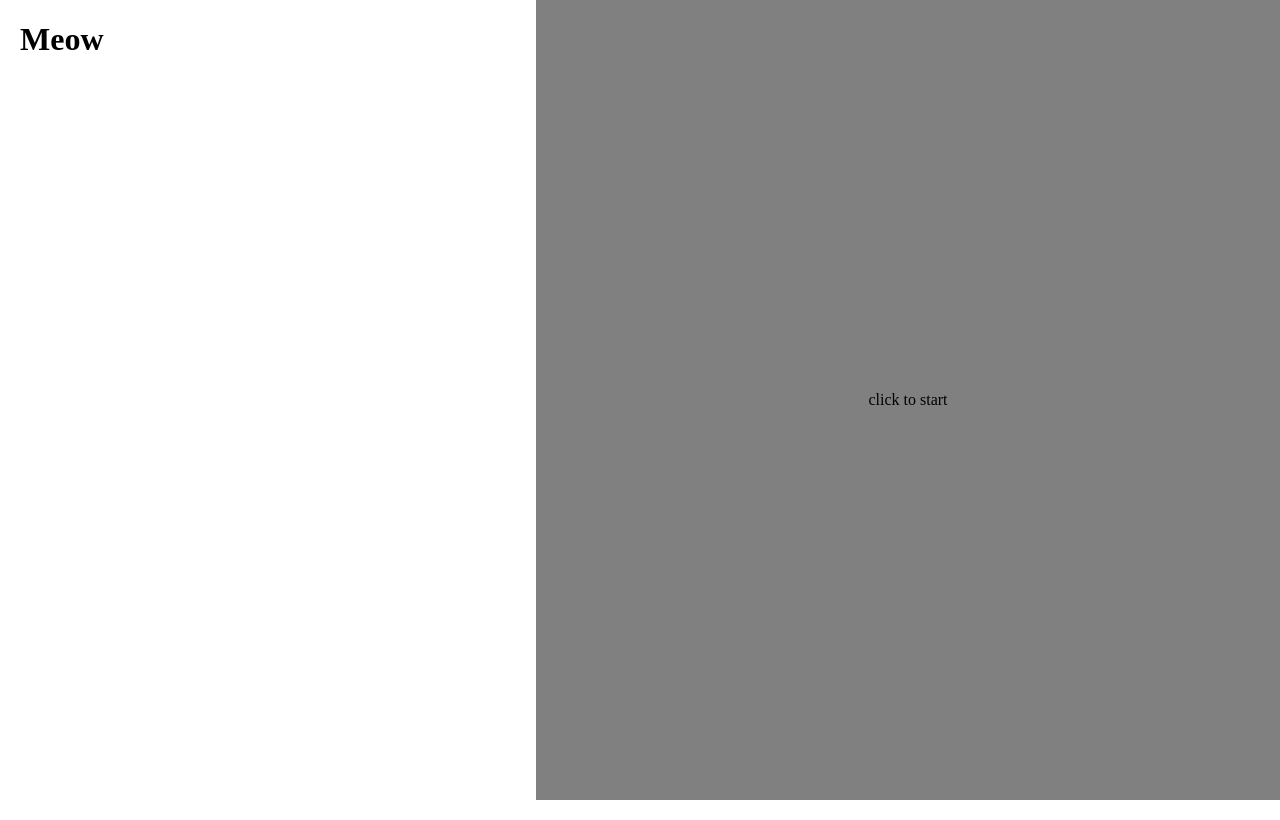
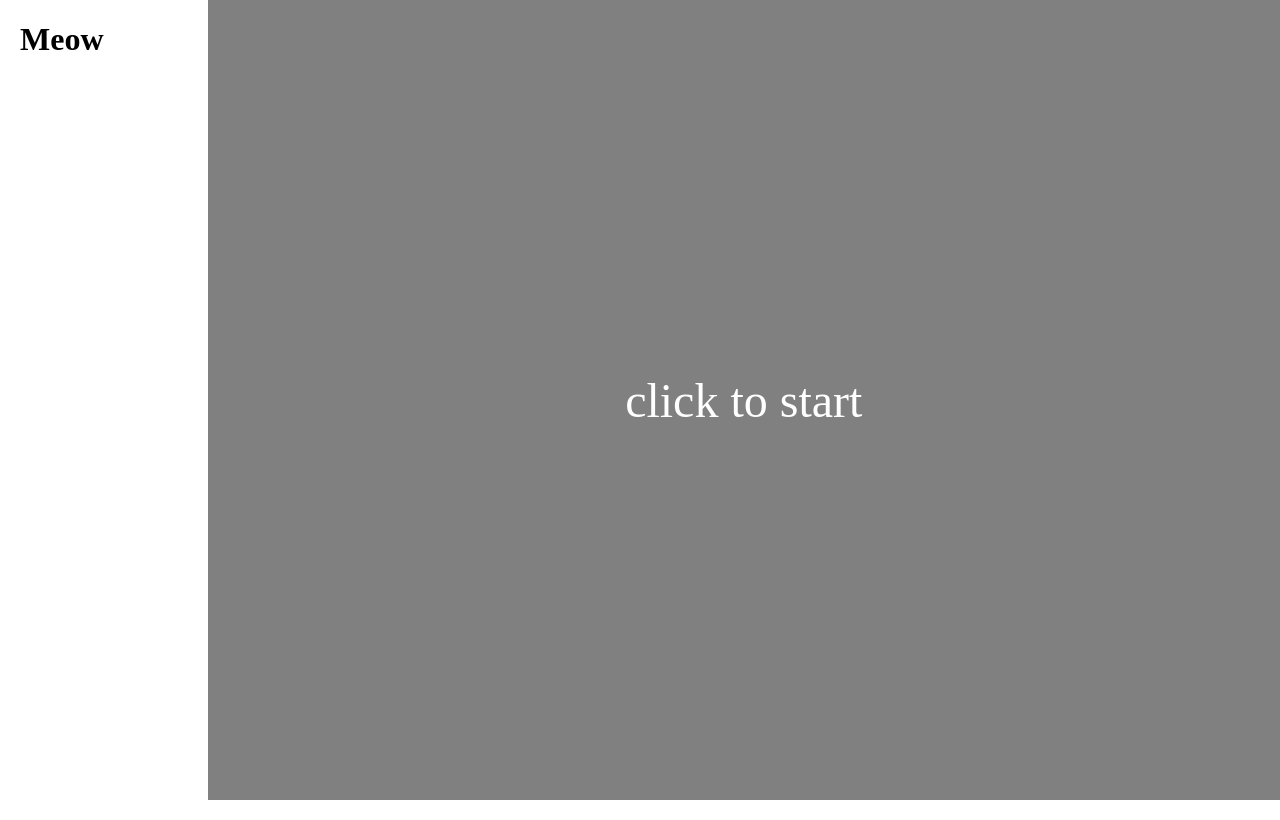
Before and after one commit to MiccWan/reaction-test, a plain HTML site: page index.html in a window 1280 px wide. Drawn offline with Linux system fonts and the light colour scheme.

Commit message:
some little improvement

```diff
--- a/index.html
+++ b/index.html
@@ -5,6 +5,15 @@
   <style>
     body {
       margin: 0;
+    }
+
+    #button {
+      cursor: pointer;
+    }
+
+    #button div {
+      color: white;
+      font-size: 3rem;
     }
 
     .full-height {
@@ -22,13 +31,13 @@
 
 <body>
   <div class="full-height flex-row">
-    <div style="width: 40%; height: 100%; padding: 20px;">
+    <div style="width: 200px; height: 100%; padding: 20px;">
       <h1>Meow</h1>
       <div id="board">
         <p id="avg"></p>
       </div>
     </div>
-    <div id="button" style="width: 60%; height: 100%;" class="flex-row">
+    <div id="button" style="width: 100%; height: 100%;" class="flex-row">
       <div id="button-text"></div>
     </div>
   </div>
```
